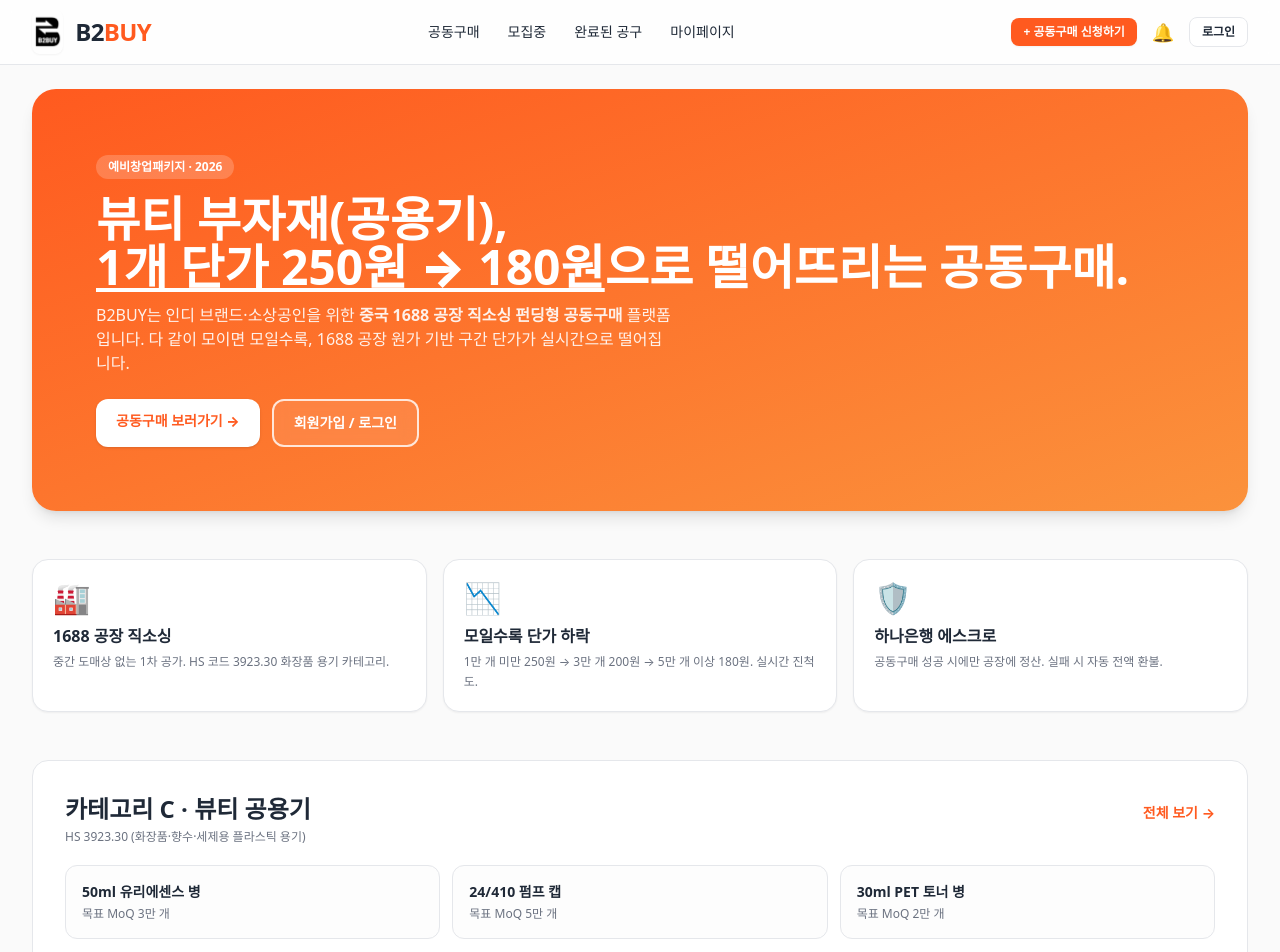
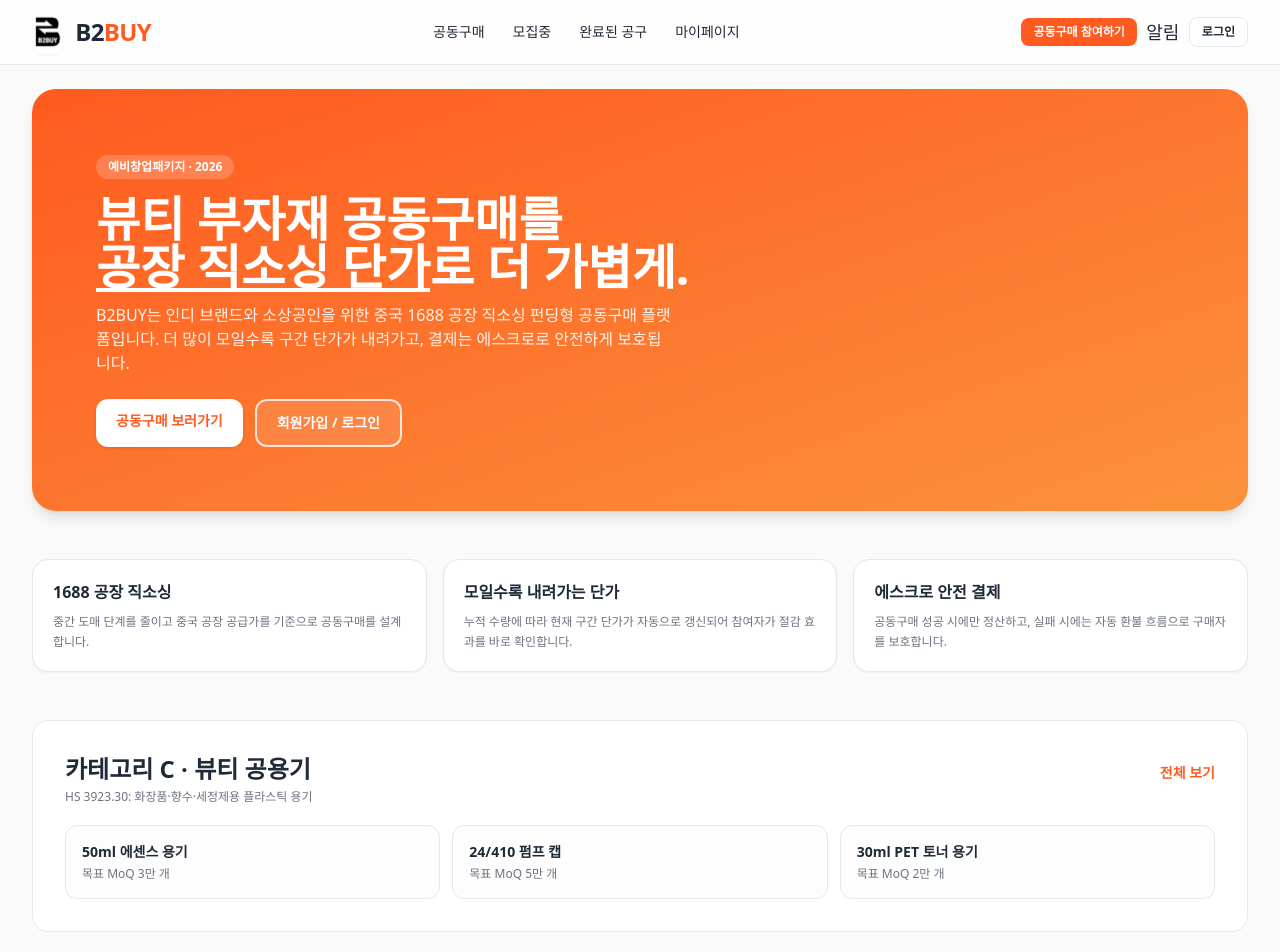
Before and after one commit to whitederrick/b2buy, a Next.js app: page / in a window 1280 px wide. Shown: the top 952 px of the page. Built offline with nearby package versions, Linux system fonts and the light colour scheme.

Commit message:
Clean primary Korean UI copy

```diff
--- a/app/deals/page.tsx
+++ b/app/deals/page.tsx
@@ -1,6 +1,6 @@
 import DealCard from "@/components/DealCard";
 import { DEMO_DEALS } from "@/lib/demoData";
-import { getServerSupabase, calcTierPrice, calcAchievement, calcDDay, type DealRow } from "@/lib/supabase";
+import { getServerSupabase, calcTierPrice, type DealRow } from "@/lib/supabase";
 
 export const dynamic = "force-dynamic";
 export const revalidate = 0;
@@ -9,7 +9,6 @@
   let deals = DEMO_DEALS;
   let usingDemo = true;
 
-  // 1) Supabase 연결 시도 → 실패하면 데모 데이터로 폴백
   try {
     const supabase = await getServerSupabase();
     const { data, error } = await supabase
@@ -23,79 +22,74 @@
       usingDemo = false;
     }
   } catch {
-    // env 미설정/네트워크 오류 등은 데모 데이터로 진행
+    // Supabase 연결이 아직 준비되지 않은 경우 데모 데이터로 화면을 유지합니다.
   }
 
-  // KPI 요약 계산 (데모/실데이터 공통)
-  const totalTarget = deals.reduce((s, d) => s + d.moq_target, 0);
-  const totalCurrent = deals.reduce((s, d) => s + d.current_qty, 0);
+  const totalTarget = deals.reduce((sum, deal) => sum + deal.moq_target, 0);
+  const totalCurrent = deals.reduce((sum, deal) => sum + deal.current_qty, 0);
   const overallPct = totalTarget > 0 ? (totalCurrent / totalTarget) * 100 : 0;
-  const totalSavings = deals.reduce((s, d) => {
-    const cur = calcTierPrice(d.price_tiers, d.current_qty);
-    return s + (d.base_price - cur) * d.current_qty;
+  const totalSavings = deals.reduce((sum, deal) => {
+    const currentPrice = calcTierPrice(deal.price_tiers, deal.current_qty);
+    return sum + (deal.base_price - currentPrice) * deal.current_qty;
   }, 0);
 
   return (
     <div className="space-y-8">
-      {/* 히어로 / KPI */}
       <section className="overflow-hidden rounded-3xl bg-gradient-to-br from-b2buy-primary to-orange-400 p-6 text-white shadow-lg sm:p-10">
         <p className="text-xs font-bold opacity-90">B2BUY · 카테고리 C · 뷰티 공용기</p>
         <h1 className="mt-1 text-2xl font-extrabold sm:text-4xl">
           모이면 모일수록 <br className="sm:hidden" />
-          <u>단가가 계속 내려가는</u> <br className="sm:hidden" />
-          1688 공장 직소싱 공동구매
+          <u>단가가 내려가는</u> 1688 공장 직소싱 공동구매
         </h1>
         <p className="mt-2 text-sm opacity-90 sm:text-base">
-          1만 개 미만 250원 → 3만 개 달성 시 200원 → 5만 개 이상 180원.
-          <br className="hidden sm:block" />
-          도매가는 그대로, <b>B2BUY</b>에서만 모이는 펀딩 단가.
+          목표 수량에 가까워질수록 구간 단가가 낮아집니다. 현재 모집량과
+          예상 절감액을 확인하고 필요한 수량만큼 참여하세요.
         </p>
 
         <div className="mt-6 grid grid-cols-2 gap-3 sm:grid-cols-4 sm:gap-6">
-          <Kpi label="누적 누적 모금" value={`${totalCurrent.toLocaleString("ko-KR")}개`} />
-          <Kpi label="전체 목표" value={`${totalTarget.toLocaleString("ko-KR")}개`} />
+          <Kpi label="현재 누적 수량" value={`${totalCurrent.toLocaleString("ko-KR")}개`} />
+          <Kpi label="전체 목표 수량" value={`${totalTarget.toLocaleString("ko-KR")}개`} />
           <Kpi label="전체 평균 달성률" value={`${overallPct.toFixed(1)}%`} />
           <Kpi
-            label="지금까지 소상공인이 아낀 돈"
+            label="누적 절감 추정액"
             value={`${(totalSavings / 10000).toFixed(0)}만원`}
             accent
           />
         </div>
       </section>
 
-      {/* 섹션 헤더 */}
       <div className="flex items-baseline justify-between">
-        <h2 className="text-lg font-extrabold text-b2buy-ink sm:text-2xl">모집중인 공동구매</h2>
+        <h2 className="text-lg font-extrabold text-b2buy-ink sm:text-2xl">
+          모집중인 공동구매
+        </h2>
         {usingDemo && (
           <span className="rounded-full bg-amber-100 px-2 py-0.5 text-[10px] font-bold text-amber-700">
-            DEMO 데이터 (.env.local / Supabase 연결 시 자동 교체)
+            데모 데이터
           </span>
         )}
       </div>
 
-      {/* 카드 그리드 */}
       <section className="grid grid-cols-1 gap-5 sm:grid-cols-2 lg:grid-cols-3">
-        {deals.map((d) => (
+        {deals.map((deal) => (
           <DealCard
-            key={d.id}
+            key={deal.id}
             deal={{
-              id: d.id,
-              title: d.title,
-              product_name: d.product_name,
-              image_url: d.image_url,
-              moq_target: d.moq_target,
-              current_qty: d.current_qty,
-              end_date: d.end_date,
-              status: d.status,
-              price_tiers: d.price_tiers,
-              base_price: d.base_price,
-              product_url: d.product_url,
-              min_buy_qty: d.min_buy_qty,
-              max_buy_qty: d.max_buy_qty,
-              escrow_fee_rate: d.escrow_fee_rate,
-              platform_fee: d.platform_fee
+              id: deal.id,
+              title: deal.title,
+              product_name: deal.product_name,
+              image_url: deal.image_url,
+              moq_target: deal.moq_target,
+              current_qty: deal.current_qty,
+              end_date: deal.end_date,
+              status: deal.status,
+              price_tiers: deal.price_tiers,
+              base_price: deal.base_price,
+              product_url: deal.product_url,
+              min_buy_qty: deal.min_buy_qty,
+              max_buy_qty: deal.max_buy_qty,
+              escrow_fee_rate: deal.escrow_fee_rate,
+              platform_fee: deal.platform_fee
             }}
-            // SSR 단계에서 폴링 시작 시점이 깜빡임 방지: 7초 간격 유지
             pollingMs={7000}
             currentUser={{
               id: "00000000-0000-0000-0000-000000000001",
@@ -105,13 +99,13 @@
         ))}
       </section>
 
-      {/* 가격 변동 시뮬레이션 예시 (학습용) */}
       <section className="rounded-2xl border border-b2buy-line bg-white p-5 sm:p-7">
         <h3 className="text-base font-extrabold text-b2buy-ink sm:text-lg">
-          💡 가격 구간 시뮬레이션 (1번 딜 기준)
+          가격 구간 시뮬레이션
         </h3>
         <p className="mt-1 text-xs text-b2buy-muted">
-          누적 수량에 따라 현재 단가가 자동으로 떨어지는 구조를 확인해 보세요.
+          누적 수량이 늘어날수록 현재 단가와 5,000개 기준 예상 결제액이 어떻게
+          달라지는지 확인하세요.
         </p>
         <div className="mt-4 overflow-hidden rounded-xl border border-b2buy-line">
           <table className="w-full text-sm">
@@ -119,28 +113,23 @@
               <tr className="bg-b2buy-bg text-b2buy-muted">
                 <th className="px-3 py-2 text-left">누적 수량</th>
                 <th className="px-3 py-2 text-right">현재 단가</th>
-                <th className="px-3 py-2 text-right">5,000개 결제 시</th>
+                <th className="px-3 py-2 text-right">5,000개 결제액</th>
                 <th className="px-3 py-2 text-right">국내 도매가 대비</th>
               </tr>
             </thead>
             <tbody>
-              {[
-                { qty: 3_000 },
-                { qty: 8_000 },
-                { qty: 15_000 },
-                { qty: 25_000 },
-                { qty: 35_000 }
-              ].map((row) => {
+              {[3_000, 8_000, 15_000, 25_000, 35_000].map((qty) => {
                 const tiers = deals[0]?.price_tiers ?? [];
                 const base = deals[0]?.base_price ?? 0;
-                const price = calcTierPrice(tiers, row.qty);
+                const price = calcTierPrice(tiers, qty);
                 const total = price * 5_000;
                 const baseTotal = base * 5_000;
                 const saved = baseTotal - total;
                 const savedPct = baseTotal > 0 ? (saved / baseTotal) * 100 : 0;
+
                 return (
-                  <tr key={row.qty} className="border-t border-b2buy-line">
-                    <td className="px-3 py-2">{row.qty.toLocaleString("ko-KR")}개</td>
+                  <tr key={qty} className="border-t border-b2buy-line">
+                    <td className="px-3 py-2">{qty.toLocaleString("ko-KR")}개</td>
                     <td className="px-3 py-2 text-right font-bold text-b2buy-primary">
                       {price.toLocaleString("ko-KR")}원
                     </td>
@@ -148,7 +137,7 @@
                       {total.toLocaleString("ko-KR")}원
                     </td>
                     <td className="px-3 py-2 text-right text-b2buy-accent">
-                      {saved.toLocaleString("ko-KR")}원 ↓ ({(savedPct).toFixed(1)}%)
+                      {saved.toLocaleString("ko-KR")}원 절감 ({savedPct.toFixed(1)}%)
                     </td>
                   </tr>
                 );
--- a/app/layout.tsx
+++ b/app/layout.tsx
@@ -5,7 +5,7 @@
 export const metadata: Metadata = {
   title: "B2BUY · 소상공인 중국 직소싱 펀딩형 공동구매",
   description:
-    "뷰티·생활용품 부자재(공용기·펌프 등) 1688 공장 직소싱 펀딩형 공동구매 플랫폼. 모이면 모일수록 단가가 내려갑니다.",
+    "뷰티·생활용품 부자재를 1688 공장 직소싱 기반으로 함께 모아 더 낮은 단가로 구매하는 펀딩형 공동구매 플랫폼입니다."
 };
 
 export const viewport: Viewport = {
@@ -19,7 +19,7 @@
         <Navbar />
         <main className="mx-auto max-w-7xl px-4 py-6 sm:px-6 lg:px-8">{children}</main>
         <footer className="mt-12 border-t border-b2buy-line bg-white py-8 text-center text-xs text-b2buy-muted">
-          <p>© 2026 B2BUY (비투바이) · 소상공인을 위한 중국 직소싱 펀딩형 공동구매</p>
+          <p>© 2026 B2BUY · 소상공인을 위한 중국 직소싱 펀딩형 공동구매</p>
           <p className="mt-1">하나은행 가상계좌 에스크로 보호 · 안전 결제</p>
         </footer>
       </body>
--- a/app/mypage/page.tsx
+++ b/app/mypage/page.tsx
@@ -5,14 +5,16 @@
     <div className="space-y-6">
       <header>
         <h1 className="text-2xl font-extrabold text-b2buy-ink">마이페이지</h1>
-        <p className="mt-1 text-sm text-b2buy-muted">내 신청 / 참여 현황 · 에스크로 계좌 관리</p>
+        <p className="mt-1 text-sm text-b2buy-muted">
+          내 신청 내역, 참여 현황, 에스크로 계좌 상태를 한눈에 확인합니다.
+        </p>
       </header>
 
       <section className="grid grid-cols-1 gap-4 sm:grid-cols-3">
         {[
-          { label: "참여중인 공구", value: "2건" },
-          { label: "예치중인 금액", value: "₩ 4,320,000" },
-          { label: "누적 절감액", value: "₩ 1,820,000" }
+          { label: "참여중인 공동구매", value: "2건" },
+          { label: "예치중인 금액", value: "4,320,000원" },
+          { label: "누적 절감액", value: "1,820,000원" }
         ].map((s) => (
           <div key={s.label} className="rounded-2xl border border-b2buy-line bg-white p-5">
             <p className="text-xs text-b2buy-muted">{s.label}</p>
@@ -22,11 +24,11 @@
       </section>
 
       <section className="rounded-2xl border border-b2buy-line bg-white p-5">
-        <h2 className="text-base font-extrabold text-b2buy-ink">내 참여 내역 (예시)</h2>
+        <h2 className="text-base font-extrabold text-b2buy-ink">내 참여 내역 예시</h2>
         <table className="mt-3 w-full text-sm">
           <thead>
             <tr className="text-left text-b2buy-muted">
-              <th className="py-2">딜</th>
+              <th className="py-2">상품</th>
               <th>수량</th>
               <th>단가</th>
               <th>상태</th>
@@ -34,8 +36,8 @@
           </thead>
           <tbody>
             {[
-              { title: "50ml 유리에센스 병", qty: 1500, price: 250, status: "예치완료" },
-              { title: "24/410 펌프 캡",      qty: 800,  price: 420, status: "입금대기" }
+              { title: "50ml 에센스 용기", qty: 1500, price: 250, status: "예치완료" },
+              { title: "24/410 펌프 캡", qty: 800, price: 420, status: "입금대기" }
             ].map((row) => (
               <tr key={row.title} className="border-t border-b2buy-line">
                 <td className="py-2">{row.title}</td>
@@ -54,7 +56,7 @@
 
       <p className="text-center text-xs text-b2buy-muted">
         <Link href="/deals" className="font-bold text-b2buy-primary hover:underline">
-          → 공동구매 보러가기
+          공동구매 보러가기
         </Link>
       </p>
     </div>
--- a/app/page.tsx
+++ b/app/page.tsx
@@ -3,26 +3,25 @@
 export default function HomePage() {
   return (
     <div className="space-y-12">
-      {/* 히어로 */}
       <section className="overflow-hidden rounded-3xl bg-gradient-to-br from-b2buy-primary to-orange-400 p-8 text-white shadow-lg sm:p-16">
         <span className="inline-block rounded-full bg-white/20 px-3 py-1 text-xs font-bold">
           예비창업패키지 · 2026
         </span>
         <h1 className="mt-4 text-3xl font-black leading-tight sm:text-5xl">
-          뷰티 부자재(공용기), <br />
-          <u>1개 단가 250원 → 180원</u>으로 <br className="sm:hidden" />
-          떨어뜨리는 공동구매.
+          뷰티 부자재 공동구매를 <br />
+          <u>공장 직소싱 단가</u>로 더 가볍게.
         </h1>
         <p className="mt-3 max-w-xl text-sm opacity-90 sm:text-base">
-          B2BUY는 인디 브랜드·소상공인을 위한 <b>중국 1688 공장 직소싱 펀딩형 공동구매</b> 플랫폼입니다.
-          다 같이 모이면 모일수록, 1688 공장 원가 기반 구간 단가가 실시간으로 떨어집니다.
+          B2BUY는 인디 브랜드와 소상공인을 위한 중국 1688 공장 직소싱
+          펀딩형 공동구매 플랫폼입니다. 더 많이 모일수록 구간 단가가 내려가고,
+          결제는 에스크로로 안전하게 보호됩니다.
         </p>
         <div className="mt-6 flex flex-wrap gap-3">
           <Link
             href="/deals"
             className="rounded-xl bg-white px-5 py-3 text-sm font-extrabold text-b2buy-primary shadow hover:bg-orange-50"
           >
-            공동구매 보러가기 →
+            공동구매 보러가기
           </Link>
           <Link
             href="/login"
@@ -33,55 +32,49 @@
         </div>
       </section>
 
-      {/* 핵심 3대 가치 */}
       <section className="grid grid-cols-1 gap-4 sm:grid-cols-3">
         {[
           {
-            icon: "🏭",
             title: "1688 공장 직소싱",
-            body: "중간 도매상 없는 1차 공가. HS 코드 3923.30 화장품 용기 카테고리."
+            body: "중간 도매 단계를 줄이고 중국 공장 공급가를 기준으로 공동구매를 설계합니다."
           },
           {
-            icon: "📉",
-            title: "모일수록 단가 하락",
-            body: "1만 개 미만 250원 → 3만 개 200원 → 5만 개 이상 180원. 실시간 진척도."
+            title: "모일수록 내려가는 단가",
+            body: "누적 수량에 따라 현재 구간 단가가 자동으로 갱신되어 참여자가 절감 효과를 바로 확인합니다."
           },
           {
-            icon: "🛡️",
-            title: "하나은행 에스크로",
-            body: "공동구매 성공 시에만 공장에 정산. 실패 시 자동 전액 환불."
+            title: "에스크로 안전 결제",
+            body: "공동구매 성공 시에만 정산하고, 실패 시에는 자동 환불 흐름으로 구매자를 보호합니다."
           }
         ].map((v) => (
           <div
             key={v.title}
             className="rounded-2xl border border-b2buy-line bg-white p-5 shadow-sm"
           >
-            <div className="text-3xl">{v.icon}</div>
-            <h3 className="mt-2 text-base font-extrabold text-b2buy-ink">{v.title}</h3>
-            <p className="mt-1 text-xs leading-relaxed text-b2buy-muted">{v.body}</p>
+            <h3 className="text-base font-extrabold text-b2buy-ink">{v.title}</h3>
+            <p className="mt-2 text-xs leading-relaxed text-b2buy-muted">{v.body}</p>
           </div>
         ))}
       </section>
 
-      {/* 카테고리 C 미리보기 */}
       <section className="rounded-2xl border border-b2buy-line bg-white p-6 sm:p-8">
         <div className="flex items-baseline justify-between">
           <h2 className="text-lg font-extrabold text-b2buy-ink sm:text-2xl">
             카테고리 C · 뷰티 공용기
           </h2>
           <Link href="/deals" className="text-sm font-bold text-b2buy-primary hover:underline">
-            전체 보기 →
+            전체 보기
           </Link>
         </div>
         <p className="mt-1 text-xs text-b2buy-muted">
-          HS 3923.30 (화장품·향수·세제용 플라스틱 용기)
+          HS 3923.30: 화장품·향수·세정제용 플라스틱 용기
         </p>
 
         <ul className="mt-5 grid grid-cols-1 gap-3 sm:grid-cols-3">
           {[
-            { name: "50ml 유리에센스 병", moq: "3만 개" },
-            { name: "24/410 펌프 캡",      moq: "5만 개" },
-            { name: "30ml PET 토너 병",    moq: "2만 개" }
+            { name: "50ml 에센스 용기", moq: "3만 개" },
+            { name: "24/410 펌프 캡", moq: "5만 개" },
+            { name: "30ml PET 토너 용기", moq: "2만 개" }
           ].map((c) => (
             <li
               key={c.name}
--- a/components/Navbar.tsx
+++ b/components/Navbar.tsx
@@ -5,6 +5,7 @@
 
 export default function Navbar() {
   const [bellOn, setBellOn] = useState(false);
+
   return (
     <header className="sticky top-0 z-40 border-b border-b2buy-line bg-white/80 backdrop-blur">
       <div className="mx-auto flex h-16 max-w-7xl items-center justify-between px-4 sm:px-6 lg:px-8">
@@ -32,14 +33,14 @@
             href="/deals"
             className="hidden rounded-lg bg-b2buy-primary px-3 py-1.5 text-xs font-bold text-white shadow-sm hover:bg-b2buy-primaryDark sm:inline-block"
           >
-            + 공동구매 신청하기
+            공동구매 참여하기
           </Link>
           <button
             onClick={() => setBellOn((v) => !v)}
             aria-label="알림"
             className="relative flex h-9 w-9 items-center justify-center rounded-full text-b2buy-ink hover:bg-b2buy-bg"
           >
-            <span className="text-lg">🔔</span>
+            <span className="text-lg">알림</span>
             {bellOn && (
               <span className="absolute right-1 top-1 h-2 w-2 rounded-full bg-red-500" />
             )}
```
Also changed, not shown: app/login/page.tsx (+15 -14 lines).
